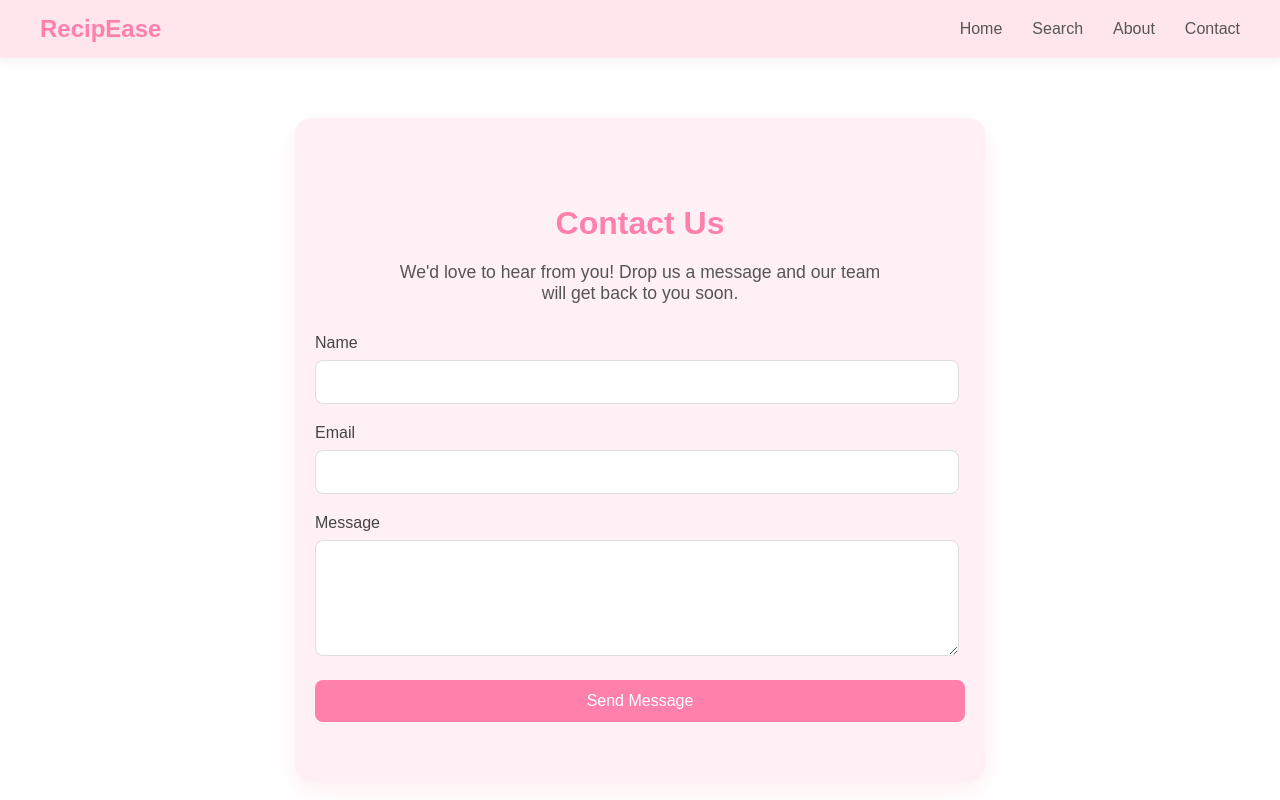
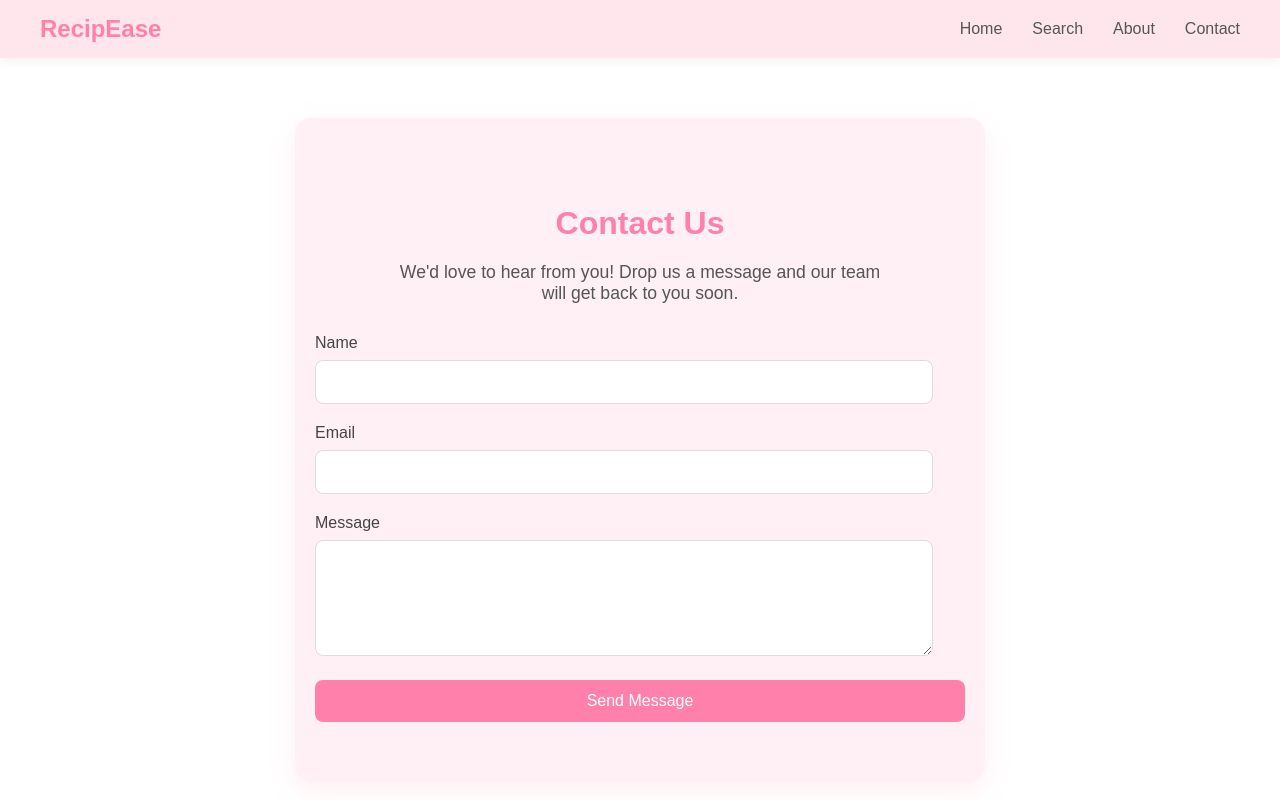
Before and after one commit to ishratarshad/RecipEase, a React (Create React App) app in the folder client/: page /contact in a window 1280 px wide. Shown: the top 800 px of the page. Built offline with nearby package versions, Linux system fonts and the light colour scheme; no server answers; the HTML template or start-up script is replaced by a standard one.

Commit message:
changes to the messages so it is aligned

```diff
--- a/client/src/components/Contact.jsx
+++ b/client/src/components/Contact.jsx
@@ -58,7 +58,8 @@ const Contact = () => {
               padding: '12px',
               border: '1px solid #ddd',
               borderRadius: '8px',
-              fontSize: '1rem'
+              fontSize: '1rem',
+              boxSizing: 'border-box'
             }}
             required
           />
@@ -83,7 +84,8 @@ const Contact = () => {
               padding: '12px',
               border: '1px solid #ddd',
               borderRadius: '8px',
-              fontSize: '1rem'
+              fontSize: '1rem',
+              boxSizing: 'border-box'
             }}
             required
           />
@@ -109,7 +111,8 @@ const Contact = () => {
               border: '1px solid #ddd',
               borderRadius: '8px',
               fontSize: '1rem',
-              resize: 'vertical'
+              resize: 'vertical',
+              boxSizing: 'border-box'
             }}
             required
           />
```
